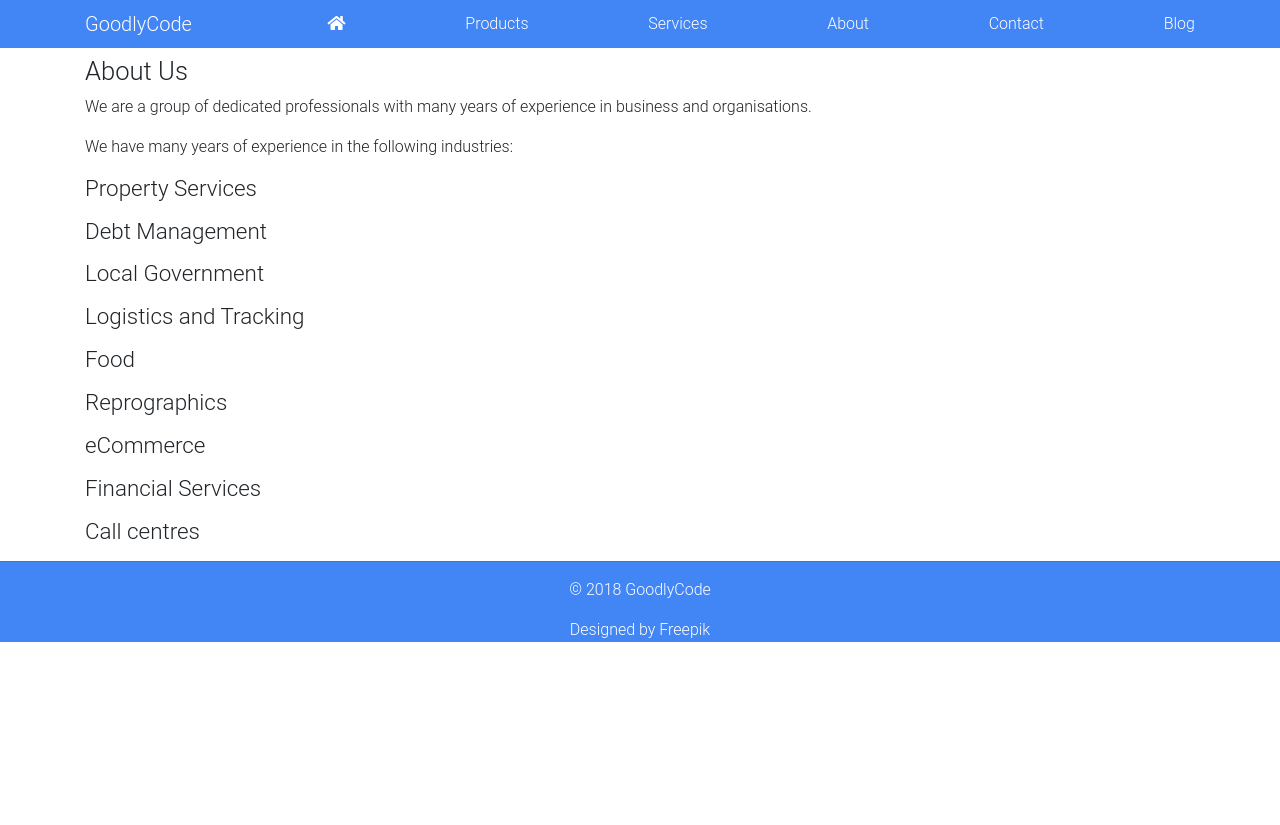
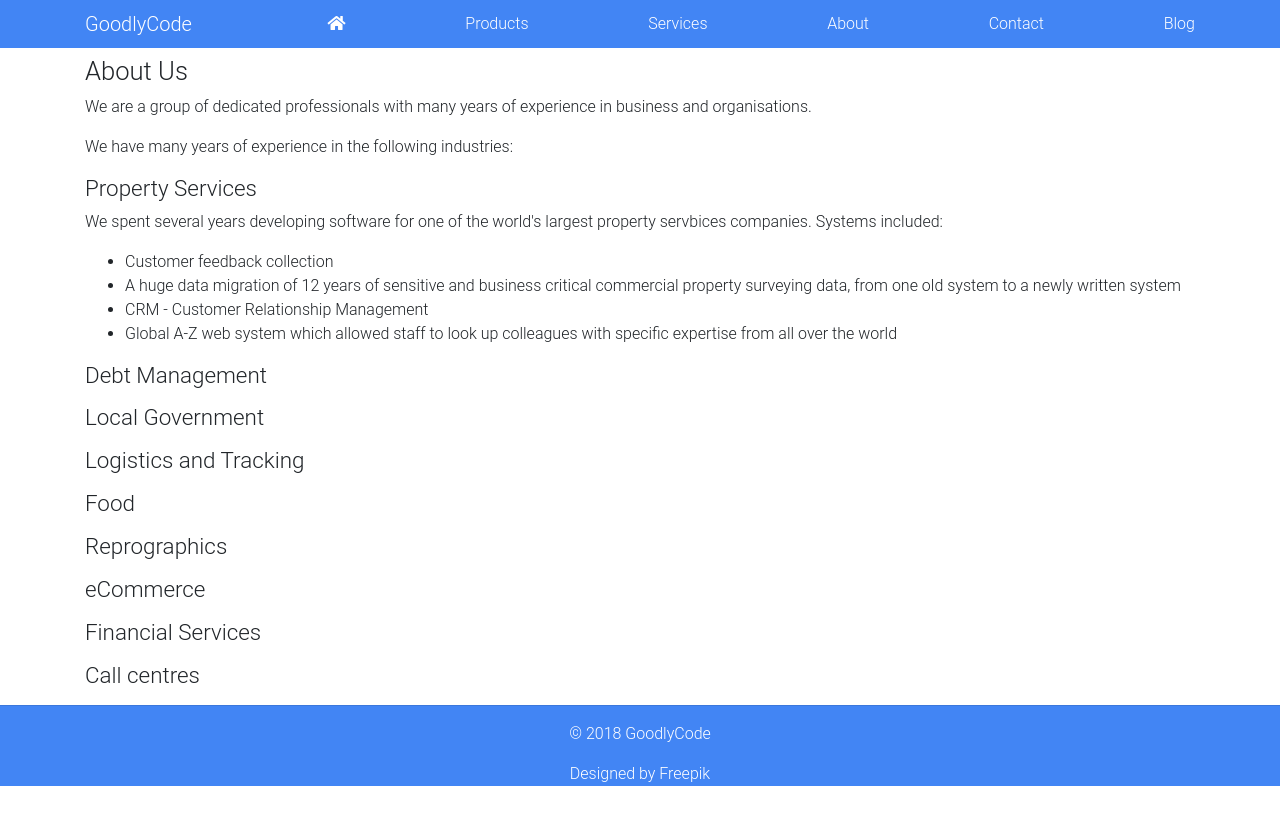
Before and after one commit to Grafrajohn/goodlycode.github.io, a Jekyll site: the page built from about.html, in a window 1280 px wide. Shown: the top 825 px of the page. Built offline with Jekyll 4.4.1, drawn with Linux system fonts in a browser that asks for light colours; nearby versions of some CDN libraries.

Commit message:
Update about.html

```diff
--- a/about.html
+++ b/about.html
@@ -6,7 +6,13 @@ permalink: about.html
 <p>We are a group of dedicated professionals with many years of experience in business and organisations.</p>
 <p>We have many years of experience in the following industries:</p>
 <h2>Property Services</h2>
-<p></p>
+<p>We spent several years developing software for one of the world's largest property servbices companies. Systems included:</p>
+<ul>
+  <li>Customer feedback collection</li>
+  <li>A huge data migration of 12 years of sensitive and business critical commercial property surveying data, from one old system to a newly written system</li>
+  <li>CRM - Customer Relationship Management</li>
+  <li>Global A-Z web system which allowed staff to look up colleagues with specific expertise from all over the world</li>
+</ul>
 <h2>Debt Management</h2>
 <p></p>
 <h2>Local Government</h2>
```
